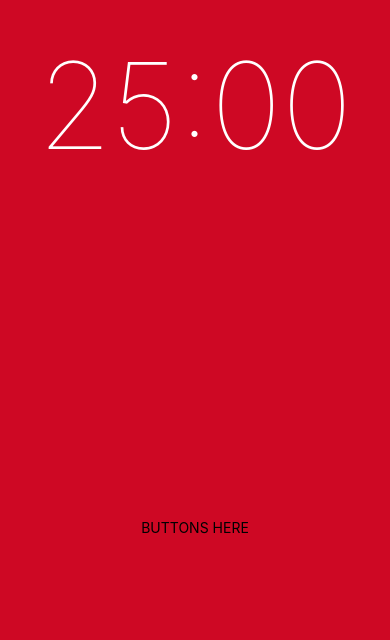
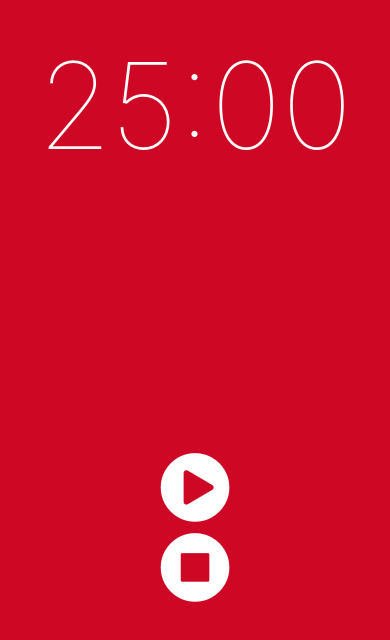
Before and after one commit to hgko1207/tomato-timer, a React Native app: screen / in a window 390 px wide. Shown: the part 176-816 px from the top of the page. Built offline with nearby package versions, Linux system fonts and the light colour scheme.

Commit message:
Creating Button Component

```diff
--- /dev/null
+++ b/components/Button/index.js
@@ -0,0 +1,19 @@
+import React from 'react';
+import PropTypes from 'prop-types';
+import { TouchableOpacity } from 'react-native';
+import { FontAwesome } from "@expo/vector-icons";
+
+function Button({ iconName, onPress }) {
+    return (
+        <TouchableOpacity onPressOut={onPress}>
+            <FontAwesome name={iconName} size={80} color="white" />
+        </TouchableOpacity>
+    );
+}
+
+Button.propTypes = {
+    iconName: PropTypes.string.isRequired,
+    onPress: PropTypes.func.isRequired
+}
+
+export default Button;
--- a/components/Timer/index.js
+++ b/components/Timer/index.js
@@ -1,5 +1,6 @@
 import React, { Component } from 'react';
 import { View, Text, StyleSheet, StatusBar } from 'react-native';
+import Button from '../Button';
 
 class Timer extends Component {
     render() {
@@ -10,7 +11,8 @@ class Timer extends Component {
                     <Text style={styles.time}>25:00</Text>
                 </View>
                 <View style={styles.lower}>
-                    <Text>BUTTONS HERE</Text>
+                    <Button iconName="play-circle" onPress={() => alert("")} />
+                    <Button iconName="stop-circle" onPress={() => alert("")} />
                 </View>
             </View>
         );
--- a/package.json
+++ b/package.json
@@ -9,6 +9,7 @@
   },
   "dependencies": {
     "expo": "~36.0.0",
+    "prop-types": "^15.7.2",
     "react": "~16.9.0",
     "react-dom": "~16.9.0",
     "react-native": "https://github.com/expo/react-native/archive/sdk-36.0.0.tar.gz",
```
Also changed, not shown: 1 other file (tests, documents, lock files or other folders).
